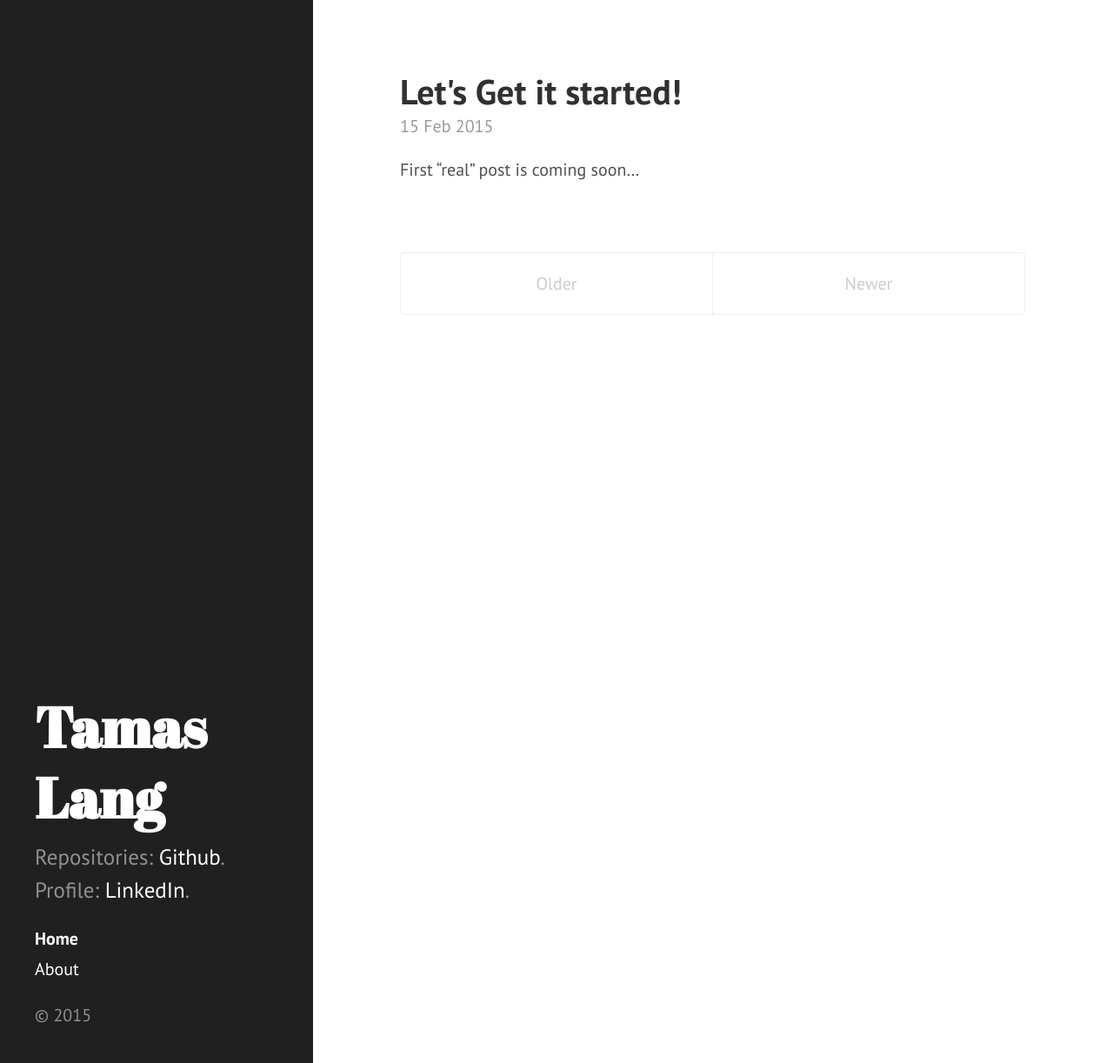
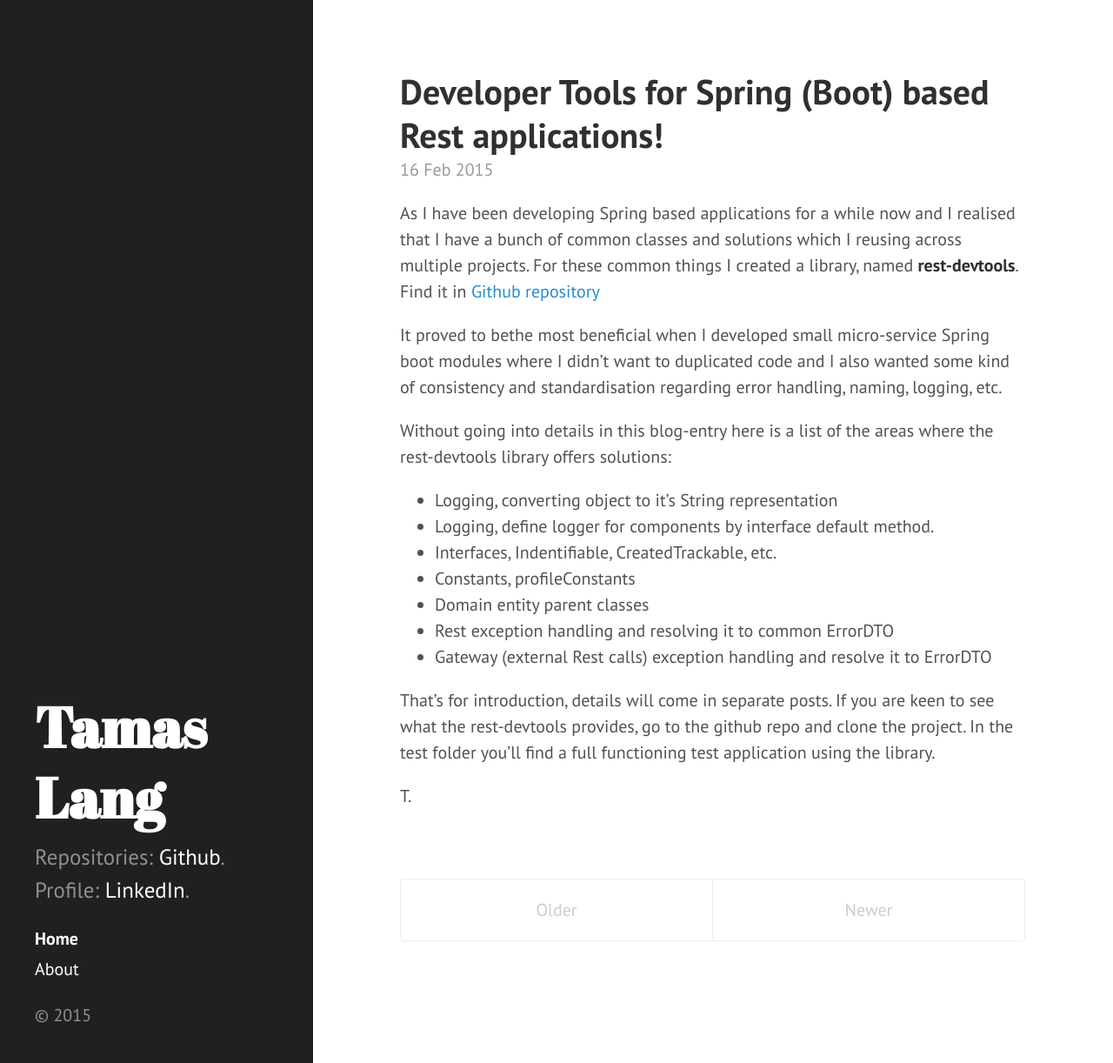
Before and after one commit to timeamolnar/tamaslang.github.io, a Jekyll site: the page built from index.html, in a window 1280 px wide and 1222 px high. Shown: the whole window at 87% size. Built offline with Jekyll 4.4.1, drawn with Linux system fonts in a browser that asks for light colours; Markdown is read by kramdown in place of the engine named in the settings; the list of posts is cut into pages by our own code.

Commit message:
Add blog post about devtools introduction

```diff
--- a/_posts/2015-02-15-lets_get_it_started.md
+++ /dev/null
@@ -1,6 +0,0 @@
----
-layout: post
-title: Let's Get it started!
----
-
-First "real" post is coming soon...
--- /dev/null
+++ b/_posts/2015-02-16-rest-devtools-introduction.md
@@ -0,0 +1,25 @@
+---
+layout: post
+title: Developer Tools for Spring (Boot) based Rest applications!
+---
+
+As I have been developing Spring based applications for a while now and I realised that I have a bunch of common classes and solutions which I reusing across multiple projects.
+For these common things I created a library, named <strong>rest-devtools</strong>.
+Find it in <a href="https://github.com/tamaslang/rest-devtools" target="_blank">Github repository</a>
+
+It proved to bethe most beneficial when I developed small micro-service Spring boot modules where I didn't want to duplicated code and I also wanted some kind of consistency and standardisation regarding error handling, naming, logging, etc.
+
+Without going into details in this blog-entry here is a list of the areas where the rest-devtools library offers solutions:<br/>
+
+* Logging, converting object to it's String representation<br/>
+* Logging, define logger for components by interface default method.<br/>
+* Interfaces, Indentifiable, CreatedTrackable, etc.<br/>
+* Constants, profileConstants<br/>
+* Domain entity parent classes<br/>
+* Rest exception handling and resolving it to common ErrorDTO<br/>
+* Gateway (external Rest calls) exception handling and resolve it to ErrorDTO<br/>
+
+That's for introduction, details will come in separate posts. If you are keen to see what the rest-devtools provides, go to the github repo and clone the project.
+In the test folder you'll find a full functioning test application using the library.
+
+T.
```
Also changed, not shown: _temp/2013-12-28-introducing-hyde.md (+1 -1 lines).
